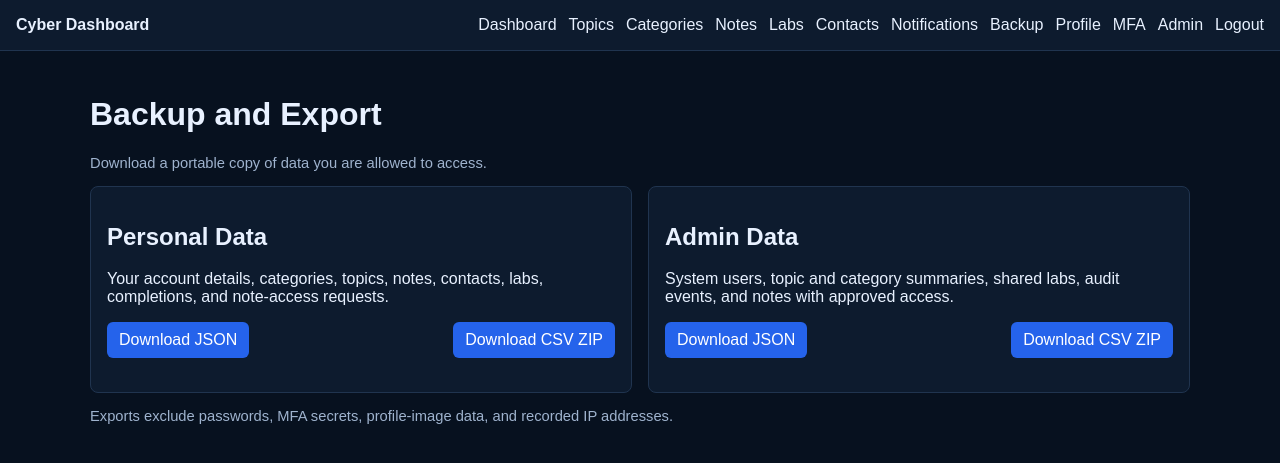
After one commit to mny015/Cyber-Dashboard, a Flask app: page /backup/ in a window 1280 px wide. The commit adds this page. Shown: the top 463 px of the page. Run offline with Flask 3, Linux system fonts and the light colour scheme; the visitor is signed in with stand-in values (Sample User, id 1); data that the repository does not hold is empty.

Commit message:
Added privacy-aware backup exports and clean generated files

```diff
--- a/app/routes/__init__.py
+++ b/app/routes/__init__.py
@@ -2,6 +2,7 @@ def register_blueprints(app):
     from app.routes.admin import admin_bp
     from app.routes.api import api_bp
     from app.routes.auth import auth_bp
+    from app.routes.backup import backup_bp
     from app.routes.categories import categories_bp
     from app.routes.contacts import contacts_bp
     from app.routes.dashboard import dashboard_bp
@@ -13,6 +14,7 @@ def register_blueprints(app):
 
     app.register_blueprint(admin_bp)
     app.register_blueprint(auth_bp)
+    app.register_blueprint(backup_bp)
     app.register_blueprint(dashboard_bp)
     app.register_blueprint(api_bp)
     app.register_blueprint(categories_bp)
--- /dev/null
+++ b/app/routes/backup.py
@@ -0,0 +1,232 @@
+from flask import Blueprint, render_template, send_file
+from flask_login import current_user, login_required
+
+from utils.audit import log_audit
+from utils.db import fetch_all, fetch_one
+from utils.decorators import admin_required
+from utils.export_utils import csv_zip_bytes, export_filename, json_bytes
+
+backup_bp = Blueprint("backup", __name__, url_prefix="/backup")
+
+
+@backup_bp.route("/")
+@login_required
+def index():
+    return render_template("backup/index.html")
+
+
+@backup_bp.route("/personal.json")
+@login_required
+def personal_json():
+    data = _personal_data(current_user.id)
+    log_audit("personal_backup_exported", "Exported personal data as JSON")
+    return send_file(
+        json_bytes(data),
+        mimetype="application/json",
+        as_attachment=True,
+        download_name=export_filename("personal", "json"),
+    )
+
+
+@backup_bp.route("/personal.zip")
+@login_required
+def personal_csv():
+    data = _personal_data(current_user.id)
+    log_audit("personal_backup_exported", "Exported personal data as CSV archive")
+    return send_file(
+        csv_zip_bytes(data),
+        mimetype="application/zip",
+        as_attachment=True,
+        download_name=export_filename("personal", "zip"),
+    )
+
+
+@backup_bp.route("/admin.json")
+@login_required
+@admin_required
+def admin_json():
+    data = _admin_data(current_user.id)
+    log_audit("admin_backup_exported", "Exported privacy-aware system data as JSON")
+    return send_file(
+        json_bytes(data),
+        mimetype="application/json",
+        as_attachment=True,
+        download_name=export_filename("admin", "json"),
+    )
+
+
+@backup_bp.route("/admin.zip")
+@login_required
+@admin_required
+def admin_csv():
+    data = _admin_data(current_user.id)
+    log_audit("admin_backup_exported", "Exported privacy-aware system data as CSV archive")
+    return send_file(
+        csv_zip_bytes(data),
+        mimetype="application/zip",
+        as_attachment=True,
+        download_name=export_filename("admin", "zip"),
+    )
+
+
+def _personal_data(user_id):
+    account = fetch_one(
+        """
+        SELECT id, email, display_name, role, is_banned, mfa_enabled,
+               profile_bio, created_at, updated_at
+        FROM users
+        WHERE id = %s
+        """,
+        (user_id,),
+    )
+    return {
+        "account": [account] if account else [],
+        "categories": fetch_all(
+            """
+            SELECT id, name, description, color, is_deleted, created_at, updated_at
+            FROM categories
+            WHERE owner_id = %s
+            ORDER BY id
+            """,
+            (user_id,),
+        ),
+        "topics": fetch_all(
+            """
+            SELECT id, title, slug, description, status, priority, notes,
+                   is_deleted, category_id, created_at, updated_at
+            FROM topics
+            WHERE owner_id = %s
+            ORDER BY id
+            """,
+            (user_id,),
+        ),
+        "notes": fetch_all(
+            """
+            SELECT id, title, body, topic_id, is_deleted, created_at, updated_at
+            FROM notes
+            WHERE owner_id = %s
+            ORDER BY id
+            """,
+            (user_id,),
+        ),
+        "contacts": fetch_all(
+            """
+            SELECT id, name, email, phone, notes, is_deleted, created_at, updated_at
+            FROM contacts
+            WHERE owner_id = %s
+            ORDER BY id
+            """,
+            (user_id,),
+        ),
+        "labs": fetch_all(
+            """
+            SELECT labs.id, labs.name, platforms.name AS platform, labs.url,
+                   labs.notes, labs.topic_id, labs.visibility, labs.is_deleted,
+                   labs.created_at, labs.updated_at
+            FROM lab_references AS labs
+            JOIN lab_platforms AS platforms ON platforms.id = labs.platform_id
+            WHERE labs.owner_id = %s
+            ORDER BY labs.id
+            """,
+            (user_id,),
+        ),
+        "lab_completions": fetch_all(
+            """
+            SELECT completions.id, completions.lab_id, labs.name AS lab_name,
+                   completions.completed_at
+            FROM lab_completions AS completions
+            JOIN lab_references AS labs ON labs.id = completions.lab_id
+            WHERE completions.user_id = %s
+            ORDER BY completions.id
+            """,
+            (user_id,),
+        ),
+        "note_access_requests": fetch_all(
+            """
+            SELECT requests.id, requests.topic_id, requests.note_id,
+                   admins.display_name AS requested_by, requests.status,
+                   requests.requested_at, requests.responded_at
+            FROM note_access_requests AS requests
+            JOIN topics ON topics.id = requests.topic_id
+            JOIN users AS admins ON admins.id = requests.requester_admin_id
+            WHERE topics.owner_id = %s
+            ORDER BY requests.id
+            """,
+            (user_id,),
+        ),
+    }
+
+
+def _admin_data(admin_id):
+    data = _personal_data(admin_id)
+    data.update(
+        {
+            "system_users": fetch_all(
+                """
+                SELECT id, email, display_name, role, is_banned, mfa_enabled,
+                       created_at, updated_at
+                FROM users
+                ORDER BY id
+                """
+            ),
+            "system_categories": fetch_all(
+                """
+                SELECT categories.id, categories.name, categories.color,
+                       categories.is_deleted, categories.created_at,
+                       users.id AS owner_id, users.display_name AS owner_name
+                FROM categories
+                JOIN users ON users.id = categories.owner_id
+                ORDER BY categories.id
+                """
+            ),
+            "system_topics": fetch_all(
+                """
+                SELECT topics.id, topics.title, topics.status, topics.priority,
+                       topics.is_deleted, topics.category_id, topics.created_at,
+                       topics.updated_at, users.id AS owner_id,
+                       users.display_name AS owner_name
+                FROM topics
+                JOIN users ON users.id = topics.owner_id
+                ORDER BY topics.id
+                """
+            ),
+            "shared_labs": fetch_all(
+                """
+                SELECT labs.id, labs.name, platforms.name AS platform, labs.url,
+                       labs.visibility, labs.is_deleted, labs.created_at,
+                       users.id AS owner_id, users.display_name AS owner_name
+                FROM lab_references AS labs
+                JOIN lab_platforms AS platforms ON platforms.id = labs.platform_id
+                JOIN users ON users.id = labs.owner_id
+                WHERE labs.visibility = 'everyone'
+                ORDER BY labs.id
+                """
+            ),
+            "approved_notes": fetch_all(
+                """
+                SELECT notes.id, notes.title, notes.body, notes.topic_id,
+                       notes.owner_id, notes.is_deleted, notes.created_at,
+                       notes.updated_at
+                FROM notes
+                JOIN note_access_requests AS requests
+                  ON requests.topic_id = notes.topic_id
+                 AND (requests.note_id IS NULL OR requests.note_id = notes.id)
+                WHERE requests.requester_admin_id = %s
+                  AND requests.status = 'approved'
+                ORDER BY notes.id
+                """,
+                (admin_id,),
+            ),
+            "audit_logs": fetch_all(
+                """
+                SELECT audit_logs.id, audit_logs.action, audit_logs.details,
+                       audit_logs.user_id, users.display_name AS user_name,
+                       audit_logs.created_at
+                FROM audit_logs
+                LEFT JOIN users ON users.id = audit_logs.user_id
+                ORDER BY audit_logs.id
+                """
+            ),
+        }
+    )
+    return data
--- /dev/null
+++ b/app/templates/backup/index.html
@@ -0,0 +1,38 @@
+{% extends "base.html" %}
+
+{% block title %}Backup and Export{% endblock %}
+
+{% block content %}
+<div class="page-heading">
+    <div>
+        <h1>Backup and Export</h1>
+        <p class="meta">Download a portable copy of data you are allowed to access.</p>
+    </div>
+</div>
+
+<div class="grid">
+    <section class="card">
+        <h2>Personal Data</h2>
+        <p>Your account details, categories, topics, notes, contacts, labs, completions, and note-access requests.</p>
+        <div class="actions">
+            <a class="button" href="{{ url_for('backup.personal_json') }}">Download JSON</a>
+            <a class="button" href="{{ url_for('backup.personal_csv') }}">Download CSV ZIP</a>
+        </div>
+    </section>
+
+    {% if current_user.is_admin %}
+    <section class="card">
+        <h2>Admin Data</h2>
+        <p>System users, topic and category summaries, shared labs, audit events, and notes with approved access.</p>
+        <div class="actions">
+            <a class="button" href="{{ url_for('backup.admin_json') }}">Download JSON</a>
+            <a class="button" href="{{ url_for('backup.admin_csv') }}">Download CSV ZIP</a>
+        </div>
+    </section>
+    {% endif %}
+</div>
+
+<p class="meta">
+    Exports exclude passwords, MFA secrets, profile-image data, and recorded IP addresses.
+</p>
+{% endblock %}
--- a/app/templates/base.html
+++ b/app/templates/base.html
@@ -21,6 +21,7 @@
                 <a href="{{ url_for('labs.index') }}">Labs</a>
                 <a href="{{ url_for('contacts.index') }}">Contacts</a>
                 <a href="{{ url_for('notifications.index') }}">Notifications</a>
+                <a href="{{ url_for('backup.index') }}">Backup</a>
                 <a href="{{ url_for('profile.edit') }}">Profile</a>
                 <a href="{{ url_for('auth.setup_mfa') }}">MFA</a>
                 {% if current_user.is_admin %}
```
Also changed, not shown: utils/export_utils.py (+56 -0 lines).
